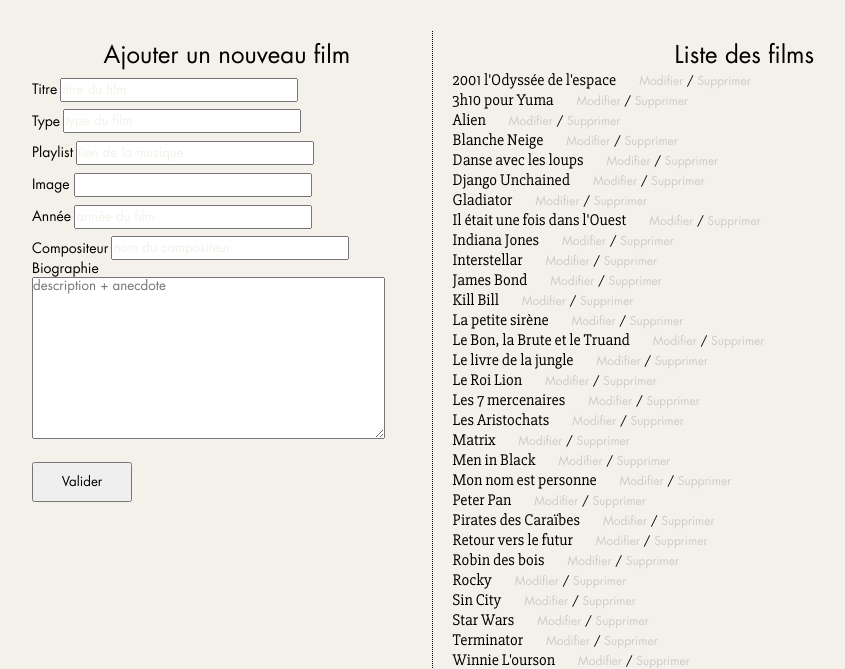
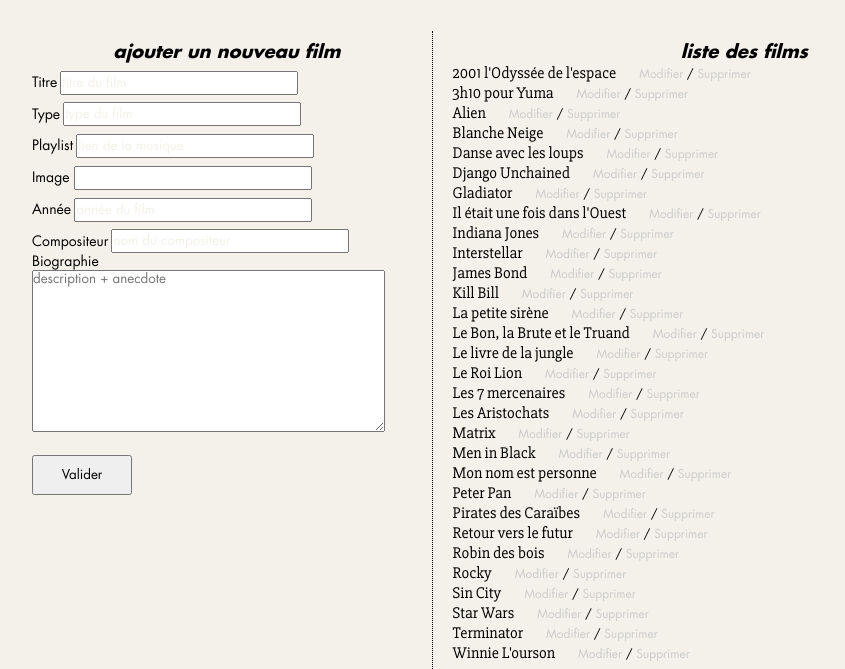
Before and after one commit to jeremiebergel/FILMUZ, a PHP site: page /backindex.php in a window 1280 px wide. Shown: the part 99-768 px from the top of the page, without its empty margins (106-951 px from the left). Run offline with PHP 8.4, Linux system fonts and the light colour scheme; data comes from the database, SQL or seed files in the repository.

Commit message:
modif backoffice css et lien caché

```diff
--- a/backindex.php
+++ b/backindex.php
@@ -29,7 +29,7 @@
 
 <div class="adm-index clearfix">
     <div class="add-form">
-        <h3 class="adm-titre">Ajouter un nouveau film</h3>
+        <h3 class="adm-titre">ajouter un nouveau film</h3>
         <fieldset>
 
             <form action="add.php" method="post">
@@ -68,7 +68,7 @@
         </fieldset>
     </div>
     <div class="movie-list">
-        <h3 class="adm-titre">Liste des films</h3>
+        <h3 class="adm-titre">liste des films</h3>
         <?php while($row = $stmt->fetch(PDO::FETCH_ASSOC)): ?>
             <ul>
             <li class="titre-film"><?=$row['titre']?> <span class="actions"><a href="change.php?id=<?=$row['id']?>">Modifier</a> / <a href="delete.php?id=<?=$row['id']?>" onclick="return confirm('Êtes vous sur de vouloir supprimer ce film ?')">Supprimer</a></span></li>
--- a/css/screen.css
+++ b/css/screen.css
@@ -356,8 +356,10 @@
 }
 
 h3.adm-titre {
-    font: 24px 'Futura Std', Arial, sans-serif;
+    font: 18px 'Futura Std', Arial, sans-serif;
     text-align: center;
+    font-style: italic;
+    font-weight: bold;
 }
 
 .titre-film {
--- a/header.php
+++ b/header.php
@@ -50,8 +50,8 @@
 //dans tous les autres cas pour $genre, on affiche le header de index.php
 else: ?>
     <header class="header-home clearfix">
-        <a href="index.php"><img src="img-layout/logo-accueil.png" class="logo" alt="logo"></a>
-        <a href="http://www.nyan.cat"><img src="img-layout/titre.png" class="titre" alt="filmuz"></a>
+        <a href="http://www.nyan.cat"><img src="img-layout/logo-accueil.png" class="logo" alt="logo"></a>
+        <a href="index.php"><img src="img-layout/titre.png" class="titre" alt="filmuz"></a>
         <div class="search-bar">
             <form method="get" action="search.php">
                 <input type="text" name="recherche" id="search" placeholder="rechercher une bo ">
```
